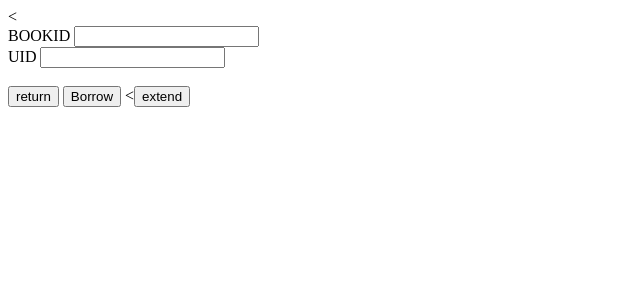
After one commit to vedantDalal/LIBERARYMANAGEMENT, a Flask app: page /frb in a window 1280 px wide. The commit adds this page. Shown: the top 300 px of the page, without its empty margins (0-640 px from the left). Run offline with Flask 2, Linux system fonts and the light colour scheme; some libraries are stand-ins or nearby versions.

Commit message:
added Login and signup , borrow return issue page

```diff
--- /dev/null
+++ b/Asserts/scpt.js
@@ -0,0 +1 @@
+vat Loggedin;
--- a/app.py
+++ b/app.py
@@ -10,7 +10,7 @@ from data import *
 DATABASE = 'database1.db'
 
 app = Flask(__name__)
-
+app.secret_key = "myfirstdbkey"
 conn = sqlite3.connect(DATABASE)
 c = conn.cursor()
 #conn.execute('DROP TABLE USER IF EXIST')
@@ -36,6 +36,17 @@ def index():
 def about():
     return render_template('about.html')
 
+class FRB(Form):
+    BOOKID = StringField('BOOKID',[validators.DataRequired()])
+    UID = StringField('UID',[validators.DataRequired()])
+
+@app.route('/frb',methods=['GET','POST'])
+def frb():
+    form3 = FRB(request.form)
+    if session.get('loggedin')==False:
+        return "<script>alert('you are already logged in');window.location='/login'</script>"
+    else:
+        return render_template('frb.html',form=form3)
 
 @app.route('/articles')
 def articles():
@@ -57,8 +68,17 @@ class RegisterForm(Form):
     TYPE = StringField('TYPE',[validators.AnyOf(['1','2','3'])])
     CONFIRM = PasswordField('CONFIRM')
 
+class LoginForm(Form):
+    NAME = StringField('NAME',[validators.Length(min=1,max=20),validators.DataRequired()])
+    PASSWORD=PasswordField('PASSWORD',[
+    validators.DataRequired(),
+    validators.EqualTo('CONFIRM',message='Passwords do not match')
+    ])
+
 @app.route('/register',methods=['GET','POST'])
 def register():
+    if session.get('loggedin'):
+        return "<script>alert('you are already logged in');window.location='/'</script>"
     form = RegisterForm(request.form)
     if request.method == 'POST' and form.validate():
         with sqlite3.connect(DATABASE) as conn:
@@ -71,18 +91,45 @@ def register():
             h = hashlib.md5(actualP.encode())
             ADDRESS = request.form['ADDRESS']
             TYPE = request.form['TYPE']
-            data = cur.execute('SELECT * FROM USER WHERE NAME=? OR PASSWORD=?);',(NAME,h.hexdigest));
+            data = cur.execute('SELECT * FROM USER WHERE NAME=? OR PASSWORD=?;',(NAME,h.hexdigest()))
             data=cur.fetchall()
             if len(data)>0:
-                cur.execute('INSERT INTO USER(NAME,PASSWORD,EMAIL,TYPE,ADDRESS) VALUES(?,?,?,?,?);',(NAME,h.hexdigest(),EMAIL,int(TYPE),ADDRESS))
-                conn.commit()
-                print("dhvanil")
-                return "Yeah You registerend successfull"
-                conn.close()
+                    flash('Name or password already registered')
+                    return render_template('register.html',form=form)
             else:
-                return render_template('register.html',form=form)
+                    cur.execute('INSERT INTO USER(NAME,PASSWORD,EMAIL,TYPE,ADDRESS) VALUES(?,?,?,?,?);',(NAME,h.hexdigest(),EMAIL,int(TYPE),ADDRESS))
+                    conn.commit()
+                    print("dhvanil")
+                    return "Yeah You registerend successfull"
+                    conn.close()
     else:
         return render_template('register.html',form = form)
 
+@app.route('/login',methods=['GET','POST'])
+def login():
+    if session.get('loggedin'):
+        return "<script>alert('You are already loggedin');window.location='/'</script>"
+    else:
+        form2= LoginForm(request.form)
+        if request.method =='POST':
+            with sqlite3.connect(DATABASE) as conn:
+                cur1 = conn.cursor()
+                NAME = request.form['NAME']
+                PASSWORD = request.form['PASSWORD']
+                SALT = '777'
+                actualP = PASSWORD+SALT
+                h = hashlib.md5(actualP.encode())
+                data = cur1.execute('SELECT * FROM USER WHERE NAME=? and PASSWORD = ?;',(NAME,h.hexdigest()))
+                data = cur1.fetchall()
+                if len(data)>0:
+                    session['loggedin']=True
+                    session['name']=NAME
+                    flash('You are successfully logged in')
+                    return redirect(url_for('index'))
+                else:
+                    return render_template('login.html',form=form2)
+        else:
+            return render_template('login.html',form = form2)
+
 if __name__ == '__main__':
     app.run(port=5001,debug = True)
--- /dev/null
+++ b/templates/frb.html
@@ -0,0 +1,22 @@
+<<!DOCTYPE html>
+<html lang="en" dir="ltr">
+  <head>
+    <meta charset="utf-8">
+    <title>Fetch/Return/CallBack</title>
+  </head>
+  <body>
+    {% from "_helperclass.html" import render_field %}
+    <Form>
+       <div class="form-group">
+        {{render_field(form.BOOKID,class_="form-control")}}
+      </div>
+      <div class="form-group">
+        {{render_field(form.UID,class_="form-control")}}
+      </div>
+      <br>
+      <input type="submit" class="btn btn-primary" bname="b1" value="return">
+      <input type="submit" class="btn btn-final" bname="b2" value="Borrow">
+      <<input type="submit" class="btn btn-final" bname="b3" value="extend" >
+    </Form>
+  </body>
+</html>
```
Also changed, not shown: templates/index.html (+7 -2 lines), templates/login.html (added, +15 -0 lines), database.db (added), database1.db.
